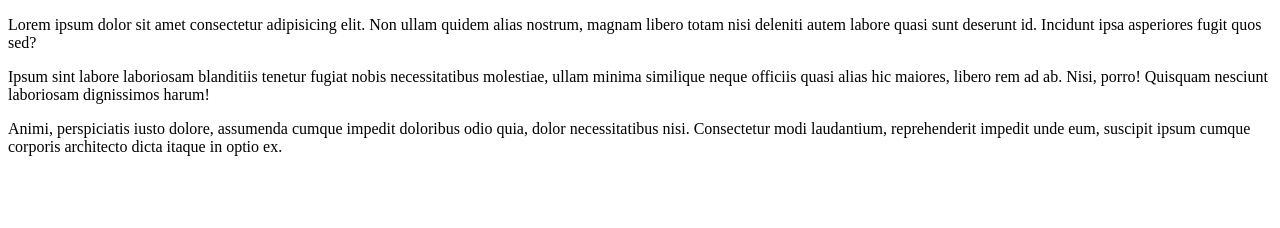
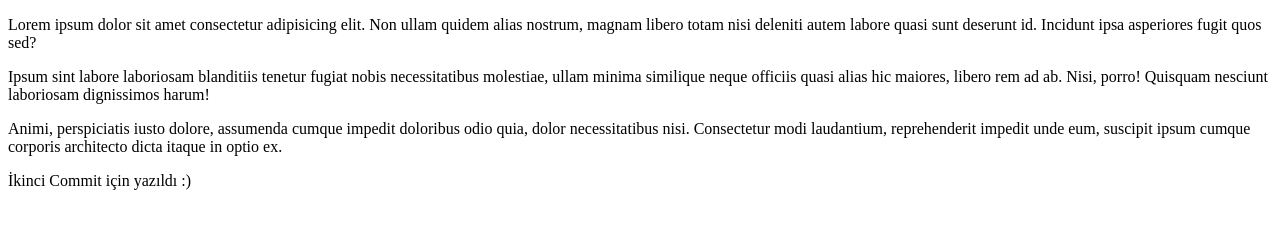
Before and after one commit to karamurat007/GitTest, a plain HTML site: page GitHub_Code/index.html in a window 1280 px wide. Drawn offline with Linux system fonts and the light colour scheme.

Commit message:
Update index.html
İkinci commit için ekleme yapıldı.

```diff
--- a/GitHub_Code/index.html
+++ b/GitHub_Code/index.html
@@ -10,5 +10,6 @@
     <p>Lorem ipsum dolor sit amet consectetur adipisicing elit. Non ullam quidem alias nostrum, magnam libero totam nisi deleniti autem labore quasi sunt deserunt id. Incidunt ipsa asperiores fugit quos sed?</p>
     <p>Ipsum sint labore laboriosam blanditiis tenetur fugiat nobis necessitatibus molestiae, ullam minima similique neque officiis quasi alias hic maiores, libero rem ad ab. Nisi, porro! Quisquam nesciunt laboriosam dignissimos harum!</p>
     <p>Animi, perspiciatis iusto dolore, assumenda cumque impedit doloribus odio quia, dolor necessitatibus nisi. Consectetur modi laudantium, reprehenderit impedit unde eum, suscipit ipsum cumque corporis architecto dicta itaque in optio ex.</p>
+    <p>İkinci Commit için yazıldı :) </p>
 </body>
 </html>
```
